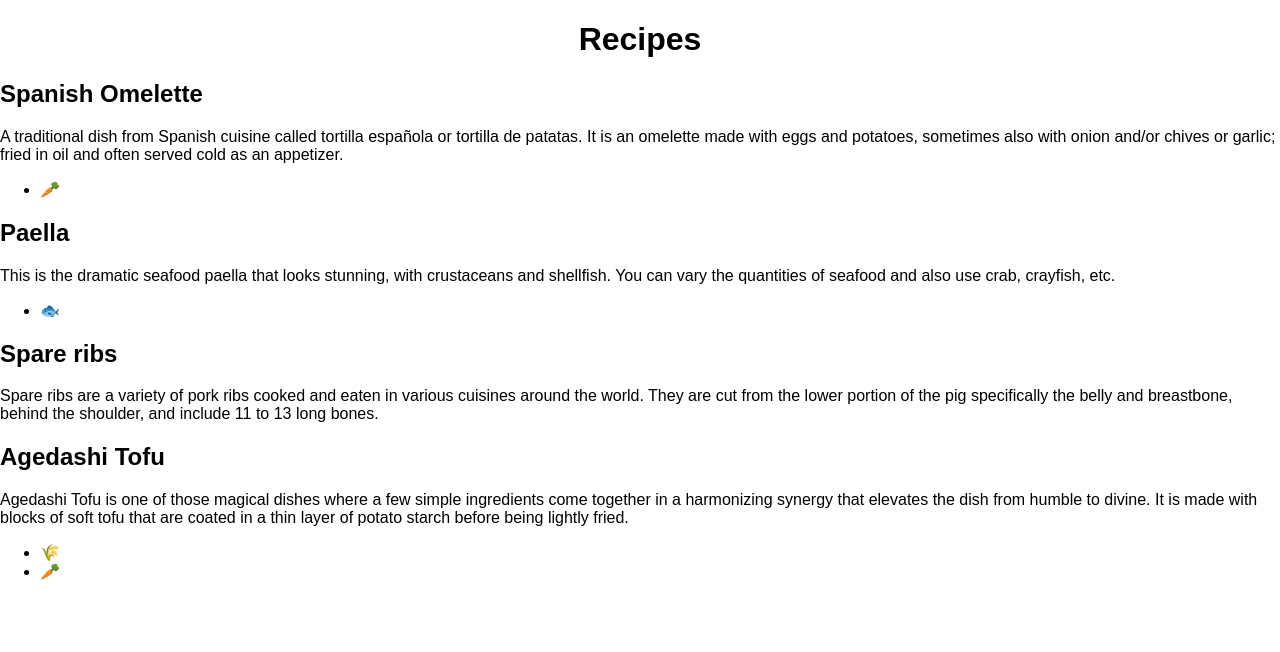
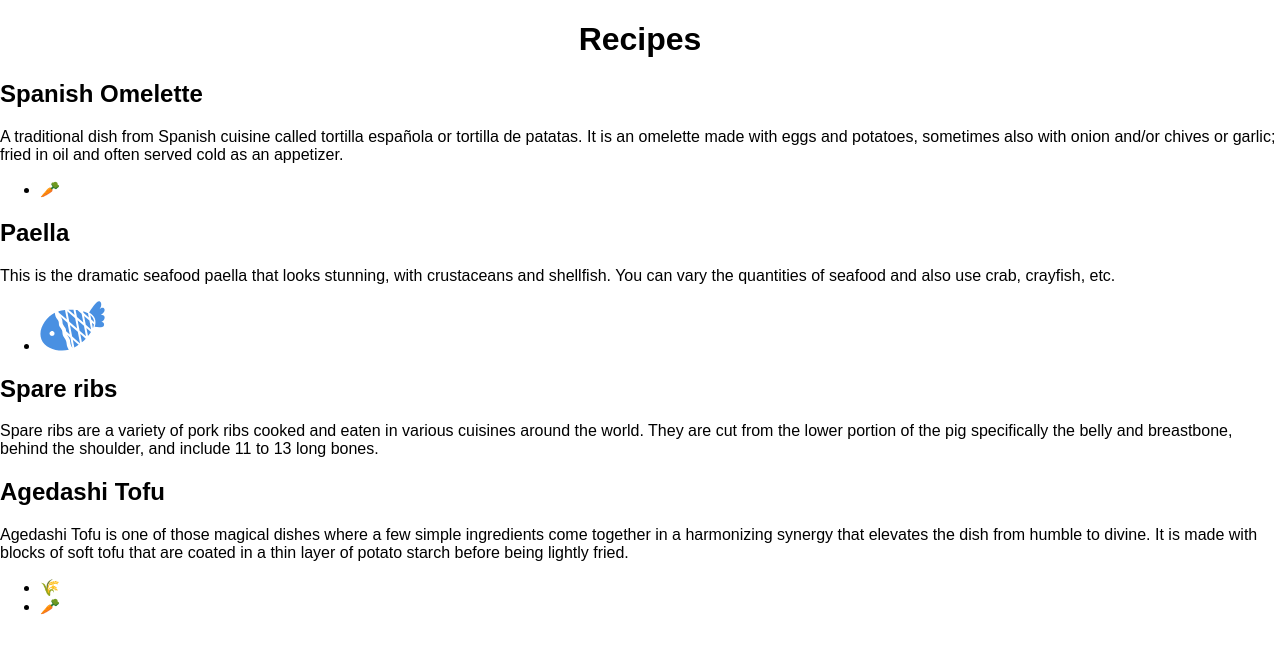
Before and after one commit to bzhoek/react-recipes, a React (Create React App) app: page / in a window 1280 px wide. Shown: the top 652 px of the page. Built offline with nearby package versions, Linux system fonts and the light colour scheme.

Commit message:
add prop types for validation, svg image for pescatarian

```diff
--- a/src/components/RecipeItem.js
+++ b/src/components/RecipeItem.js
@@ -1,6 +1,15 @@
 import React, {PureComponent} from 'react'
+import PropTypes from 'prop-types'
+import Pescatarian from '../images/pescatarian.svg'
 
 class RecipeItem extends PureComponent {
+  static propTypes = {
+    title: PropTypes.string.isRequired,
+    summary: PropTypes.string.isRequired,
+    vegan: PropTypes.bool,
+    vegetarian: PropTypes.bool,
+    pescatarian: PropTypes.bool,
+  }
   render() {
     const {title, summary, vegan, vegetarian, pescatarian} = this.props
 
@@ -10,7 +19,7 @@ class RecipeItem extends PureComponent {
         <div>
           <p>{summary}</p>
           <ul>
-            {pescatarian && <li>🐟</li>}
+            {pescatarian && <li><img src={Pescatarian} /></li>}
             {vegan && <li>🌾</li>}
             {vegetarian && <li>🥕</li>}
           </ul>
```
Also changed, not shown: src/images/pescatarian.svg (added), src/images/vegetarian.svg (added).
